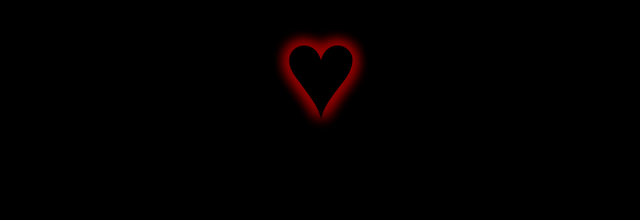
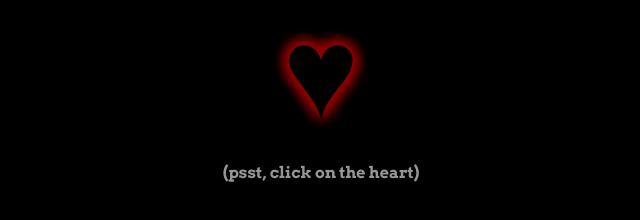
Before and after one commit to artjulian/goodbye, a plain HTML site: page index.html in a window 1280 px wide. Shown: the part 266-486 px from the top of the page, without its empty margins (319-959 px from the left). Drawn offline with Linux system fonts and the light colour scheme.

Commit message:
Explain click

```diff
--- a/index.html
+++ b/index.html
@@ -88,7 +88,10 @@
             animation: heartbeat 1s infinite;
         }
 
-        .heart.show + video{
+        .heart.show + .monkey-proofing {
+            display: none;
+        }
+        .heart.show + .monkey-proofing + video{
             display: none;
         }
 
@@ -117,11 +120,23 @@
             opacity: 0;
             transform: translateY(-1000px);
         }
+
+        .monkey-proofing{
+            color:#969696;
+            font-family: 'Arvo', serif;
+            text-align: center;
+            opacity: 0;
+        }
+        .monkey-proofing.show{
+            opacity: 1;
+            transition: 0.3s opacity;
+        }
     </style>
     <link rel="shortcut icon" href="tuurtje.png">
     <body>
         <h1 id="title">Thanks <span class="outline end-right">DEPT</span></h1>
         <p id="heart" class="heart"><span>&#9829;</span></p>
+        <p id="monkey-proofing" class="monkey-proofing">(psst, click on the heart)</p>
         <video id="whoCaresAboutThisIdConventionAdrian" playsinline>
             <source src="bye.mp4" type="video/mp4">
             Sorry, your browser doesn't support embedded videos.
@@ -140,7 +155,9 @@
                 }, 4500);
             });
 
-
+            setTimeout(function(){
+                document.getElementById('monkey-proofing').className += " show";
+            }, 2500);
         </script>
     </body>
 </html>
```
